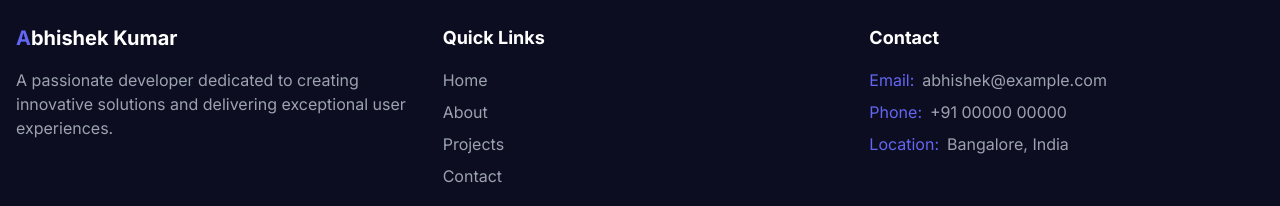
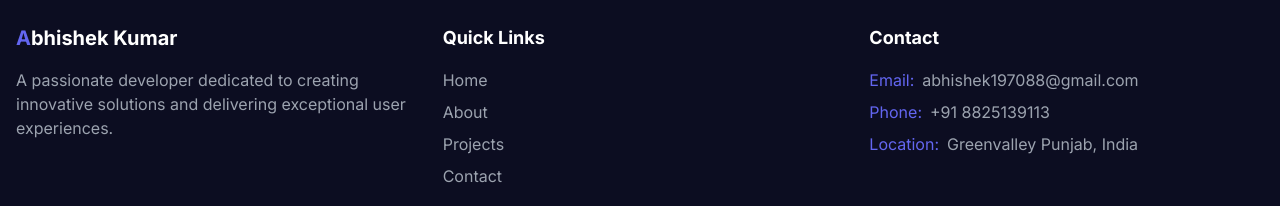
Before and after one commit to Abhishek197088/portfolio, a React (Vite) app: page / in a window 1280 px wide. Shown: the part 8817-9023 px from the top of the page. Built offline with nearby package versions, Linux system fonts and the light colour scheme.

Commit message:
Update contact information in Footer component

```diff
--- a/src/sections/Footer.tsx
+++ b/src/sections/Footer.tsx
@@ -41,19 +41,19 @@ const Footer = () => {
             <ul className="space-y-2">
               <li className="text-gray-400">
                 <span className="text-primary-500 mr-2">Email:</span>
-                <a href="mailto:abhishek@example.com" className="hover:text-primary-400 transition-colors">
-                  abhishek@example.com
+                <a href="mailto:abhishek197088@gmail.com" className="hover:text-primary-400 transition-colors">
+                  abhishek197088@gmail.com
                 </a>
               </li>
               <li className="text-gray-400">
                 <span className="text-primary-500 mr-2">Phone:</span>
-                <a href="tel:+910000000000" className="hover:text-primary-400 transition-colors">
-                  +91 00000 00000
+                <a href="tel:+918825139113" className="hover:text-primary-400 transition-colors">
+                  +91 8825139113
                 </a>
               </li>
               <li className="text-gray-400">
                 <span className="text-primary-500 mr-2">Location:</span>
-                Bangalore, India
+                Greenvalley Punjab, India
               </li>
             </ul>
           </div>
```
